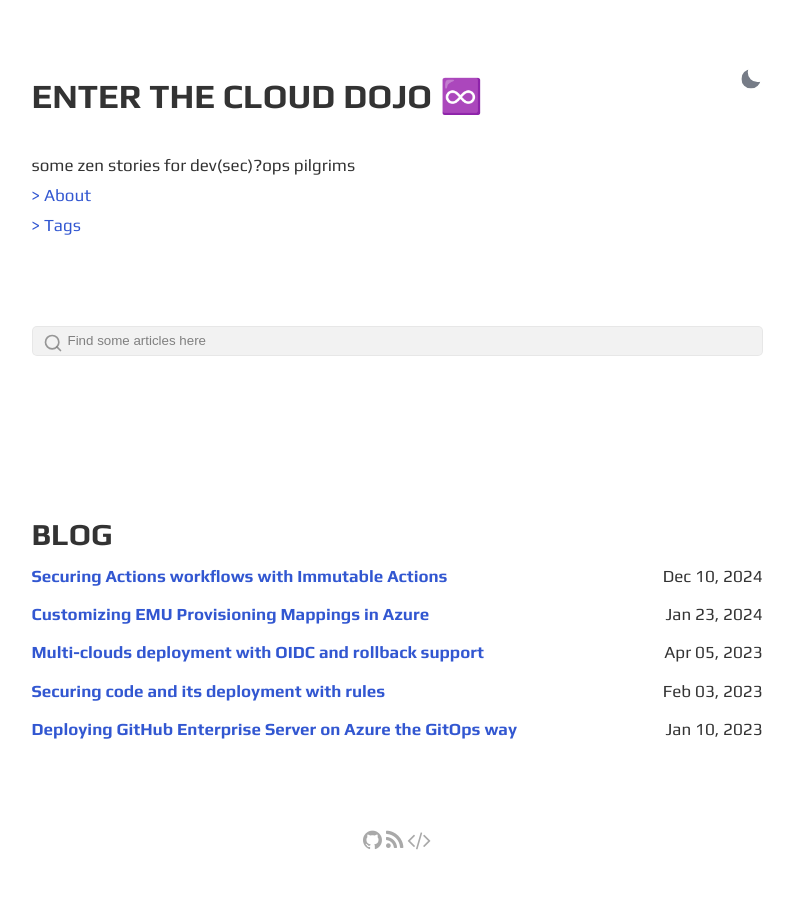
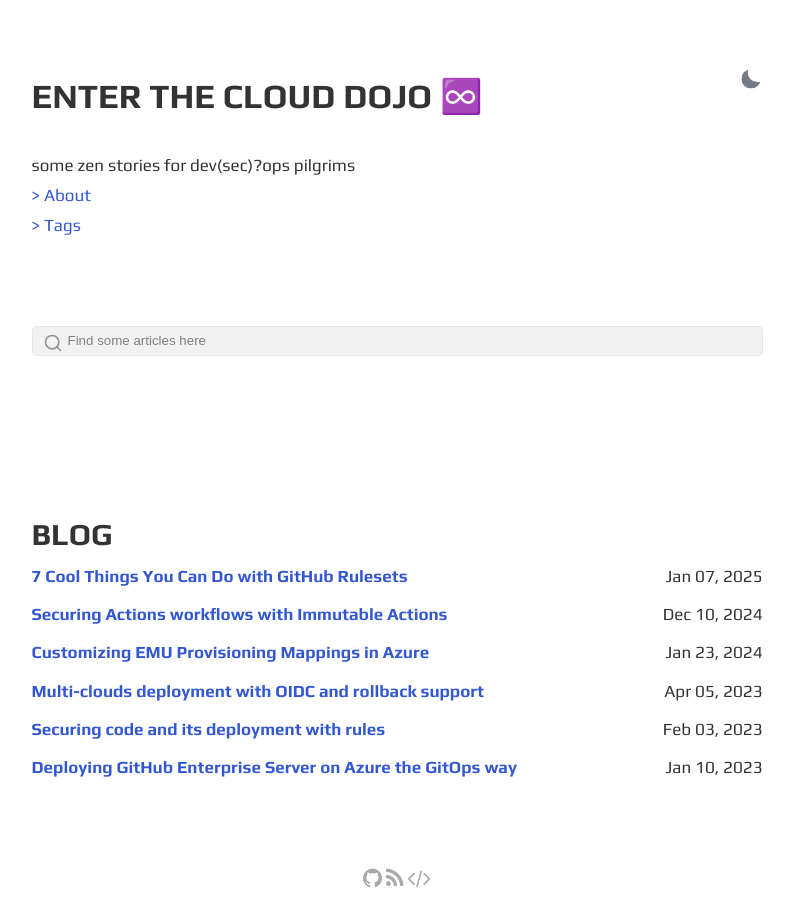
Before and after one commit to ghsioux/ghsioux.github.io, a Jekyll site: the page built from index.html, in a window 1280 px wide. Shown: the whole page, without its empty margins (243-1037 px from the left). Built offline with Jekyll 4.4.1, drawn with Linux system fonts in a browser that asks for light colours; some of the changed lines change nothing that is shown.

Commit message:
add rulesets blog post

```diff
--- a/_posts/2023-02-03-securing-branches-and-deployments.md
+++ b/_posts/2023-02-03-securing-branches-and-deployments.md
@@ -8,7 +8,7 @@
 ---
 
 
-> ⚠️ **Update:** Protection rules have now been replaced with more powerful [rulesets](https://docs.github.com/en/enterprise-cloud@latest/repositories/configuring-branches-and-merges-in-your-repository/managing-rulesets/about-rulesets) that offer enhanced control and flexibility over the repository's workflows and branch protections.
+> ⚠️ **Update:** Protection rules have now been replaced with more powerful [rulesets](/2025/01/07/7-cool-things-with-rulesets) that offer enhanced control and flexibility over the repository's workflows and branch protections.
 
 
 Hey shinobis, welcome back to the dojo! Do you remember the previous blog post about [deploying GitHub Enterprise Server on Azure the GitOps way](https://ghsioux.github.io/2023/01/10/ghes-azure-gitops)? In this post, let's go a bit further and see some specific steps that secured the pull-request (PR) process and the resulting infrastructure deployment.
--- /dev/null
+++ b/_posts/2025-01-07-7-cool-things-with-rulesets.md
@@ -0,0 +1,431 @@
+---
+layout: post_deeper_toc
+title: "7 Cool Things You Can Do with GitHub Rulesets"
+description: "Explore GitHub rulesets and learn 7 cool things to improve your workflows, code quality, and security."
+comments: false
+tags: [rulesets, policies, compliance, best-practices]
+minute: 25
+toc: true
+---
+
+As a GitHub enthusiast, I strive to make my repositories as pristine, efficient, and secure as a shinobi’s blade 🥷⚔️. Enter GitHub [rulesets](https://docs.github.com/en/enterprise-cloud@latest/repositories/configuring-branches-and-merges-in-your-repository/managing-rulesets/about-rulesets) - a potent tool for automating and enforcing best practices across repositories and organizations.
+
+While GitHub already offers some [nice examples](https://docs.github.com/en/enterprise-cloud@latest/repositories/configuring-branches-and-merges-in-your-repository/managing-rulesets/creating-rulesets-for-a-repository#useful-regular-expression-patterns) (like ensuring tags follow the [semantic versioning](https://semver.org/) scheme) and [ruleset recipes](https://github.com/github/ruleset-recipes), I wanted to take things a bit further. In this post, we’ll explore 7 powerful and practical ways to supercharge your repositories using GitHub rulesets.
+
+What makes this special? These use cases come straight from real-world customer challenges and scenarios I’ve tackled.
+
+> ⚡️ For each example, you’ll find the corresponding ruleset JSON in the associated section and in [this repository](https://github.com/ghsioux/cool-rulesets/), ready for [import](https://docs.github.com/en/enterprise-cloud@latest/repositories/configuring-branches-and-merges-in-your-repository/managing-rulesets/managing-rulesets-for-a-repository#importing-a-ruleset) into your own environment. Let’s get started!
+
+### 1. Prevent Unauthorized CI/CD Changes
+
+Protecting your CI/CD specifications from unauthorized changes is critical for maintaining a secure and reliable pipeline. This push ruleset prevents direct pushes to the `.github/workflows/` directory using [a path restriction](https://docs.github.com/en/enterprise-cloud@latest/repositories/configuring-branches-and-merges-in-your-repository/managing-rulesets/available-rules-for-rulesets#restrict-file-paths), ensuring that only repository administrators can modify GitHub Actions workflows. This adds an additional layer of protection to your CI/CD processes.
+
+<details class="details-container">
+  <summary class="details-summary"> 📜 Ruleset JSON</summary>
+
+{% highlight json %}
+{
+  "id": 2949246,
+  "name": "forbid-cicd-changes",
+  "target": "push",
+  "source_type": "Repository",
+  "source": "ghsioux/cool-rulesets",
+  "enforcement": "active",
+  "conditions": null,
+  "rules": [
+    {
+      "type": "file_path_restriction",
+      "parameters": {
+        "restricted_file_paths": [
+          ".github/workflows/*"
+        ]
+      }
+    }
+  ],
+  "bypass_actors": [
+    {
+      "actor_id": 5,
+      "actor_type": "RepositoryRole",
+      "bypass_mode": "always"
+    }
+  ]
+}
+{% endhighlight %}
+
+</details>
+
+##### Other Use-Cases
+
+- **Lock deployment scripts**: Protect files like `scripts/deploy.sh` to prevent unauthorized modifications.
+- **Secure infrastructure-as-code files**: Restrict changes to critical files such as `terraform/*.tf`.
+- **Protect configuration files**: Limit updates to sensitive configurations, e.g., `config/*.yml`.
+- **Control dependency updates**: Restrict updates to files like `package.json` or `requirements.txt` for tighter dependency management.
+
+
+### 2. Enforce Shorter File Paths for Legacy System Compatibility
+
+Legacy systems often have strict file path length constraints, and exceeding these can cause deployment failures or runtime errors. This push ruleset ensures all file [paths remain within a defined limit](https://docs.github.com/en/enterprise-cloud@latest/repositories/configuring-branches-and-merges-in-your-repository/managing-rulesets/available-rules-for-rulesets#restrict-file-path-length), preventing longer paths from being committed. It’s an essential safeguard for repositories interacting with older or constrained systems.
+
+<details class="details-container">
+  <summary class="details-summary"> 📜 Ruleset JSON</summary>
+
+{% highlight json %}
+{
+  "id": 2950733,
+  "name": "legacy-system-filepath",
+  "target": "push",
+  "source_type": "Repository",
+  "source": "ghsioux/cool-rulesets",
+  "enforcement": "active",
+  "conditions": null,
+  "rules": [
+    {
+      "type": "max_file_path_length",
+      "parameters": {
+        "max_file_path_length": 255
+      }
+    }
+  ],
+  "bypass_actors": []
+}
+{% endhighlight %}
+
+</details>
+
+##### Other Use-Cases
+
+- **Deployment reliability**: Avoid issues during ZIP file generation or deployment processes caused by excessively long paths.
+- **Repository organization**: Maintain clean, manageable, and well-structured repositories by limiting overly nested file paths.
+
+### 3. Block Binary Files from Being Pushed into the Repository
+
+Preventing binary files from being pushed into your repository avoids unnecessary bloat, ensures faster cloning, and maintains better compatibility with Git versioning tools. This push ruleset [restricts common binary file extensions](https://docs.github.com/en/enterprise-cloud@latest/repositories/configuring-branches-and-merges-in-your-repository/managing-rulesets/available-rules-for-rulesets#restrict-file-extensions), such as `.exe`, `.bin`, `.dll`, and more.
+
+<details class="details-container">
+  <summary class="details-summary"> 📜 Ruleset JSON</summary>
+
+{% highlight json %}
+{
+  "id": 3003094,
+  "name": "forbid-binary-files",
+  "target": "push",
+  "source_type": "Repository",
+  "source": "ghsioux/cool-rulesets",
+  "enforcement": "active",
+  "conditions": null,
+  "rules": [
+    {
+      "type": "file_extension_restriction",
+      "parameters": {
+        "restricted_file_extensions": [
+          "*.exe", "*.bin", "*.dll", "*.so", "*.dmg", "*.msi", "*.app",
+          "*.zip", "*.tar", "*.gz", "*.rar", "*.7z", "*.xz", "*.bz2",
+          "*.iso", "*.vmdk", "*.qcow2", "*.img",
+          "*.dat", "*.db", "*.sqlite", "*.bak", "*.ldf", "*.mdf",
+          "*.ttf", "*.otf", "*.woff", "*.woff2", "*.eot",
+          "*.dwg", "*.dxf", "*.stl", "*.3ds", "*.obj",
+          "*.doc", "*.docx", "*.xls", "*.xlsx", "*.ppt", "*.pptx",
+          "*.pdf", "*.swp", "*.tmp", "*.bak"
+        ]
+      }
+    }
+  ],
+  "bypass_actors": []
+}
+{% endhighlight %}
+
+</details>
+
+##### Other Use-Cases
+
+- **Media file management**: For file types like `.jpg`, `.png`, `.mp4`, or `.mp3`, consider creating a specific ruleset or leveraging [Git LFS](https://git-lfs.github.com/) for efficient storage.
+- **Optimize code review processes**: Restrict binary files to ensure that code analysis and review tools function without interference, focusing exclusively on source code.
+- **Prevent malware spread**: Block potentially harmful files (e.g., `.exe`, `.dll`, `.vbs`, `.js`, `.bat`) from being pushed to the repository, reducing the risk of malware distribution within the codebase and ensuring a safer environment for contributors.
+
+### 4. Restrict Commits to Authors with Company Email Addresses
+
+Ensuring that commits come from authorized sources is crucial for compliance, accountability, and security. By restricting commits to authors with company email addresses, you can maintain organizational standards and prevent unauthorized contributions. This push ruleset [validates the commit author’s email pattern](https://docs.github.com/en/enterprise-cloud@latest/repositories/configuring-branches-and-merges-in-your-repository/managing-rulesets/available-rules-for-rulesets#metadata-restrictions) before allowing the commit to proceed.
+
+<details class="details-container">
+  <summary class="details-summary">📜 Ruleset JSON</summary>
+
+{% highlight json %}
+{
+  "id": 3003187,
+  "name": "commit-with-company-email",
+  "target": "branch",
+  "source_type": "Repository",
+  "source": "ghsioux/cool-rulesets",
+  "enforcement": "active",
+  "conditions": null,
+  "rules": [
+    {
+      "type": "commit_author_email_pattern",
+      "parameters": {
+        "operator": "regex",
+        "pattern": "^[a-zA-Z0-9._%+-]+@company-domain\\.com$",
+        "negate": false,
+        "name": ""
+      }
+    }
+  ],
+  "bypass_actors": []
+}
+{% endhighlight %}
+</details>
+
+##### Other Use-Cases
+- **Audit and compliance**: Maintain clear traceability of contributions to ensure that only internal team members are making changes, which is especially useful for security audits and compliance checks.
+- **Enforce code ownership and responsibility**: Helps track and maintain clear ownership, ensuring accountability for code contributions.
+
+### 5. Enforce Branch Naming Patterns
+
+Maintaining a clear and consistent branch naming structure is vital for effective collaboration and repository organization. Enforcing branch naming conventions, such as `feature/*`, `bugfix/*`, or `release/*`, ensures that branches align with your team's development workflows. This branch ruleset helps streamline collaboration, making it easier to manage and identify different types of work, whether it's new features, bug fixes, or preparation for releases.
+
+<details class="details-container">
+  <summary class="details-summary">📜 Ruleset JSON</summary>
+
+{% highlight json %}
+{
+  "id": 3139547,
+  "name": "enforce-branch-naming-convention",
+  "target": "branch",
+  "source_type": "Repository",
+  "source": "ghsioux/cool-rulesets",
+  "enforcement": "active",
+  "conditions": {
+    "ref_name": {
+      "exclude": [
+        "refs/heads/releases/**/*",
+        "refs/heads/feature/**/*",
+        "refs/heads/hotfix/**/*"
+      ],
+      "include": []
+    }
+  },
+  "rules": [
+    {
+      "type": "creation"
+    }
+  ],
+  "bypass_actors": []
+}
+{% endhighlight %}
+</details>
+
+##### Additional Use Cases
+- **Track specific work areas**: Use naming conventions like `ui/*`, `backend/*`, or `api/*` to categorize branches based on the type of work being done. This helps teams easily identify which parts of the application are being worked on and fosters better cross-functional collaboration.
+- **Support multiple environments**: Enforce patterns such as `dev/*`, `qa/*`, `prod/*` for branches associated with different environments, ensuring each stage of the deployment pipeline is clearly defined and tracked.
+- **Improved automated pipeline integration**: Name branches like `release/*` or `feature/*` to trigger specific actions in CI/CD pipelines, such as deployment to staging or triggering automated tests.
+
+### 6. Protecting The Production Branch
+
+One of the most common and important rulesets in GitHub Enterprise accounts is protecting the production branch (e.g. `main`). Ensuring its integrity is essential for stable deployments and maintaining a reliable codebase. This branch ruleset enforces strict requirements for merging feature branches, guaranteeing that only thoroughly reviewed, high-quality, and secure code makes it to production.
+
+This ruleset [requires the use of a pull request](https://docs.github.com/en/enterprise-cloud@latest/repositories/configuring-branches-and-merges-in-your-repository/managing-rulesets/available-rules-for-rulesets#require-a-pull-request-before-merging), which enforces the following safeguards:
+
+- **Code review**: At least 3 approvals are required, including from [Code Owners](https://docs.github.com/en/enterprise-cloud@latest/repositories/managing-your-repositorys-settings-and-features/customizing-your-repository/about-code-owners).
+- **Build and test**: A GitHub Actions [job](https://github.com/ghsioux/cool-rulesets/blob/main/.github/workflows/build-and-test.yml#L14) must successfully execute a build and run tests - this is what we call a [required status check](https://docs.github.com/en/enterprise-cloud@latest/repositories/configuring-branches-and-merges-in-your-repository/managing-rulesets/available-rules-for-rulesets#require-status-checks-to-pass-before-merging).
+- **Security scanning**: A CodeQL scan must succeed, with no high or critical security alerts (this requires [GitHub Advanced Security](https://docs.github.com/en/enterprise-cloud@latest/get-started/learning-about-github/about-github-advanced-security)).
+
+A bypass list has been added to this ruleset, enabling repository owners to bypass it in critical situations, providing flexibility when needed.
+
+<details class="details-container">
+  <summary class="details-summary"> 📜 Ruleset JSON</summary>
+
+{% highlight json %}
+{
+  "id": 106399,
+  "name": "production-branch-protection",
+  "target": "branch",
+  "source_type": "Repository",
+  "source": "ghsioux/cool-rulesets",
+  "enforcement": "active",
+  "conditions": {
+    "ref_name": {
+      "exclude": [],
+      "include": [
+        "~DEFAULT_BRANCH"
+      ]
+    }
+  },
+  "rules": [
+    {
+      "type": "pull_request",
+      "parameters": {
+        "required_approving_review_count": 3,
+        "dismiss_stale_reviews_on_push": false,
+        "require_code_owner_review": true,
+        "require_last_push_approval": true,
+        "required_review_thread_resolution": true
+      }
+    },
+    {
+      "type": "required_status_checks",
+      "parameters": {
+        "strict_required_status_checks_policy": true,
+        "do_not_enforce_on_create": true,
+        "required_status_checks": [
+          {
+            "context": "🚧 - Build & Test",
+            "integration_id": 15368
+          }
+        ]
+      }
+    },
+    {
+      "type": "code_scanning",
+      "parameters": {
+        "code_scanning_tools": [
+          {
+            "tool": "CodeQL",
+            "security_alerts_threshold": "high_or_higher",
+            "alerts_threshold": "errors"
+          }
+        ]
+      }
+    }
+  ],
+  "bypass_actors": [
+    {
+      "actor_id": 5,
+      "actor_type": "RepositoryRole",
+      "bypass_mode": "always"
+    }
+  ]
+}
+{% endhighlight %}
+
+</details>
+
+##### Other Use-Cases
+
+- **Enforce quality gates**: Add more required status checks, e.g. to ensure specific code coverage thresholds.
+- [**Control merge methods**](https://docs.github.com/en/enterprise-cloud@latest/repositories/configuring-branches-and-merges-in-your-repository/managing-rulesets/available-rules-for-rulesets#additional-settings): Restrict merge methods (e.g., squash-only) for a consistent Git history.
+- [**Require deployment validation**](https://docs.github.com/en/enterprise-cloud@latest/repositories/configuring-branches-and-merges-in-your-repository/managing-rulesets/available-rules-for-rulesets#require-deployments-to-succeed-before-merging): Ensure changes are successfully deployed and tested in staging [environment](https://docs.github.com/en/enterprise-cloud@latest/actions/writing-workflows/choosing-what-your-workflow-does/using-environments-for-deployment) before merging to production.
+
+
+### 7. Ensure Code Adheres to Linting Standards Before Merging
+
+Maintaining consistent code quality across an organization requires enforcement of linting and formatting standards. This **organization-level** ruleset leverages [repository custom properties](https://docs.github.com/en/enterprise-cloud@latest/organizations/managing-organization-settings/managing-custom-properties-for-repositories-in-your-organization) and [required workflows](https://docs.github.com/en/enterprise-cloud@latest/repositories/configuring-branches-and-merges-in-your-repository/managing-rulesets/available-rules-for-rulesets#require-workflows-to-pass-before-merging) to ensure that branches in critical JavaScript/TypeScript repositories adhere to an organization-provided linting workflow before changes can be merged into the default branch.
+
+Unlike repository-specific rulesets, this organization-wide approach scales effortlessly, applying uniform rules across all repositories meeting the defined criteria.
+
+<details class="details-container">
+  <summary class="details-summary">📜 Ruleset JSON</summary>
+
+{% highlight json %}
+
+{
+  "id": 3135923,
+  "name": "enforce-org-linting-standard",
+  "target": "branch",
+  "source_type": "Organization",
+  "source": "ghsioux-example-org",
+  "enforcement": "active",
+  "conditions": {
+    "ref_name": {
+      "exclude": [],
+      "include": [
+        "~DEFAULT_BRANCH"
+      ]
+    },
+    "repository_property": {
+      "exclude": [],
+      "include": [
+        {
+          "name": "language",
+          "source": "system",
+          "property_values": [
+            "JavaScript",
+            "TypeScript"
+          ]
+        },
+        {
+          "name": "criticality",
+          "source": "custom",
+          "property_values": [
+            "high",
+            "medium"
+          ]
+        }
+      ]
+    }
+  },
+  "rules": [
+    {
+      "type": "workflows",
+      "parameters": {
+        "do_not_enforce_on_create": true,
+        "workflows": [
+          {
+            "repository_id": 586945170,
+            "path": ".github/workflows/lint.yaml",
+            "ref": "refs/heads/main"
+          }
+        ]
+      }
+    }
+  ],
+  "bypass_actors": [
+    {
+      "actor_id": 1,
+      "actor_type": "OrganizationAdmin",
+      "bypass_mode": "always"
+    }
+  ]
+}
+{% endhighlight %}
+</details>
+
+##### Other Use-Cases
+
+You can extend the concept of organization rulesets to implement compliance and consistency across repositories in your organization, such as by enforcing test automation, security scanning, and even the previous rulesets, ensuring that all projects follow the same processes.
+
+
+### 🌀 Bonus 🌀
+
+Congratulations on making it to the end! That’s the spirit of a true shinobi. To start the new year on a high note, here are some bonus tips just for you.
+
+#### Bonus 1: Enterprise Rulesets
+
+Until now, we’ve focused on repository and organization-level rulesets. With [a recent update](https://github.blog/changelog/2024-12-04-enterprise-repository-properties-policies-and-rulesets-public-preview/), you can now also create **enterprise-level rulesets**. If you're an [enterprise owner](https://docs.github.com/en/enterprise-cloud@latest/admin/managing-accounts-and-repositories/managing-users-in-your-enterprise/roles-in-an-enterprise#enterprise-owners) on GitHub Enterprise, this is a powerful game-changer that streamlines governance and ensures consistency at scale across your organizations.
+
+#### Bonus 2: Enterprise Repository Policies
+Building on the same update, you can now define **repository policies** at the enterprise level. This gives you the ability to enforce consistent rules across repositories throughout your entire enterprise, improving centralized management and governance across organizations.
+
+Here are a few examples (click to expand):
+
+<details class="details-container">
+    <summary class="details-summary">📸 Protect Critical Repositories from Being Deleted</summary>
+
+    This policy ensures that only organization admins can delete repositories labeled with the custom property <code>"criticality": "high"</code>. This safeguard prevents both accidental and malicious deletions. It is enforced across all organizations within the enterprise, helping to protect repositories that are essential for your organization's operations and security.
+
+    <img src="/assets/images/2025-01-07-7-cool-things-with-rulesets/prevent-critical-repos-deletion.png" alt="prevent critical repos deletion in enterprise"/>
+</details>
+
+<details class="details-container">
+    <summary class="details-summary">📸 Restrict Public Repository Creation </summary>
+
+    This policy restricts the creation of public repositories within your enterprise. It ensures that repositories can only be created as private or internal to promote innersourcing. This is an important safeguard to protect sensitive data and intellectual property from being exposed to the public. Note that this is the default behavior with <a href="https://docs.github.com/en/enterprise-cloud@latest/admin/managing-iam/understanding-iam-for-enterprises/about-enterprise-managed-users">Enterprise Managed Users</a>.
+    <img src="/assets/images/2025-01-07-7-cool-things-with-rulesets/prevent-public-repo.png" alt="prevent public repos in enterprise"/>
+</details>
+
+<details class="details-container">
+    <summary class="details-summary">📸 Enforce Repository Naming Conventions for IaC-specific Organizations</summary>
+
+    This policy targets organizations with names starting with <code>iac-*</code> and enforces a naming convention for their repositories. The repository names must begin with the environment (e.g., <code>`prod-*`</code>, <code>`test-*`</code>, <code>`staging-*`</code>).
+
+    <img src="/assets/images/2025-01-07-7-cool-things-with-rulesets/enforce-iac-repos-naming-convention.png" alt="enforce iac repos naming convention"/>
+</details>
+
+
+## Wrapping Up and Looking Ahead
+
+We’ve explored how GitHub rulesets help streamline workflows, enforce policies, and ensure consistency across repositories and organizations. From blocking binary files to enforcing commit author patterns, these tools foster better collaboration and security.
+
+Like a Zen master refining their craft through meditation, the consistent application of these rules cultivates balance, focus, and discipline in your processes. Keep your practices sharp and your mind clear, and you’ll master the art of streamlined, secure development.
+
+Like a Zen master refining their craft through meditation, the consistent application of these rules cultivates balance, focus, and discipline in your workflows. Keep your practices sharp and your mind clear, and you'll master the art of streamlined, secure development.
+
+Gasshō 🙏
```
Also changed, not shown: assets/images/2025-01-07-7-cool-things-with-rulesets/enforce-iac-repos-naming-convention.png (added), assets/images/2025-01-07-7-cool-things-with-rulesets/prevent-critical-repos-deletion.png (added), assets/images/2025-01-07-7-cool-things-with-rulesets/prevent-public-repo.png (added).
